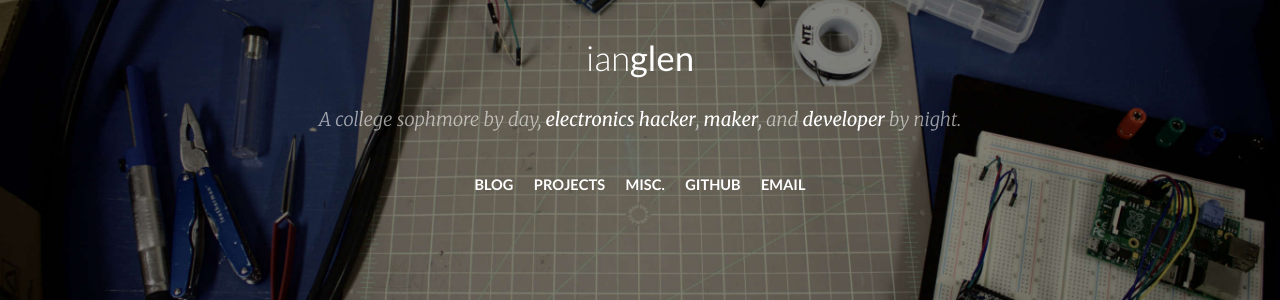
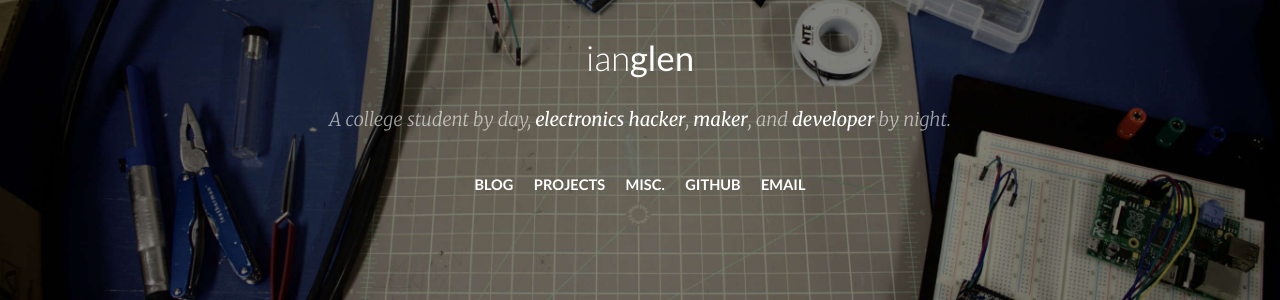
Before and after one commit to codeThatThinks/ianglen.me, a Jekyll site: the page built from index.html, in a window 1280 px wide. Shown: the part 329-629 px from the top of the page. Built offline with Jekyll 4.4.1, drawn with Linux system fonts in a browser that asks for light colours.

Commit message:
Updated bio

```diff
--- a/_config.yml
+++ b/_config.yml
@@ -7,8 +7,8 @@ name: Ian Glen
 firstName: Ian
 lastName: Glen
 gender: Male
-description: A college sophmore by day, electronics hacker, maker, and developer by night.
-landingDescription: A college sophmore by day, <b>electronics hacker</b>, <b>maker</b>, and <b>developer</b> by night.
+description: A college student by day, electronics hacker, maker, and developer by night.
+landingDescription: A college student by day, <b>electronics hacker</b>, <b>maker</b>, and <b>developer</b> by night.
 jobTitle: Hacker, Maker, Developer
 email: ian@ianglen.me
 
```
